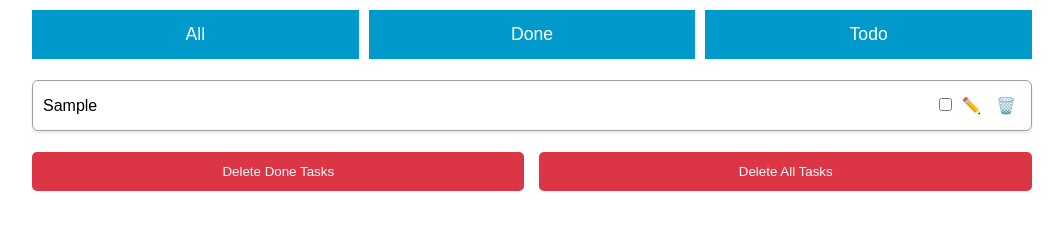
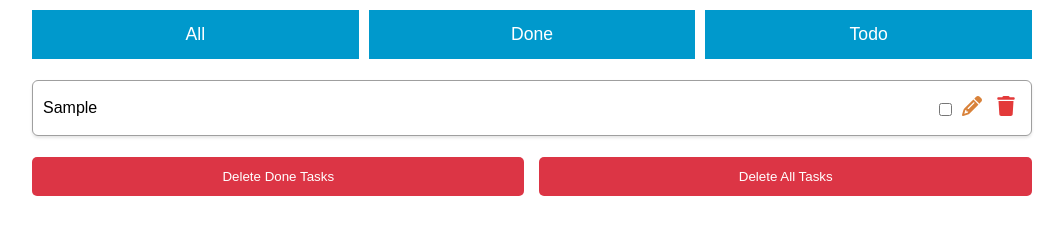
Before and after one commit to qusaihm/To-do, a plain HTML site: page index.html in a window 1280 px wide. Both pictures are taken after typing "Sample" into the empty fields and a click on the button "Add new task". Shown: the part 409-644 px from the top of the page, without its empty margins (108-1171 px from the left). Drawn offline with Linux system fonts and the light colour scheme.

Commit message:
improve icon

```diff
--- a/script.js
+++ b/script.js
@@ -131,13 +131,12 @@ const createTaskElement = (text, isDone = false) => {
   li.className = "task-item";
 
   li.innerHTML = `
-    <span class="task-text" style="${
-      isDone ? "text-decoration: line-through; color: red;" : ""
+    <span class="task-text" style="${isDone ? "text-decoration: line-through; color: red;" : ""
     }">${text}</span>
     <div class="task-actions">
       <input type="checkbox" ${isDone ? "checked" : ""} class="task-checkbox">
-      <button class="edit-btn" title="Edit Task">✏️</button>
-      <button class="delete-btn" title="Delete Task">🗑️</button>
+      <button class="edit-btn" title="Edit Task"><svg   xmlns="http://www.w3.org/2000/svg" viewBox="0 0 512 512"><!--!Font Awesome Free 6.7.2 by @fontawesome - https://fontawesome.com License - https://fontawesome.com/license/free Copyright 2025 Fonticons, Inc.--><path d="M410.3 231l11.3-11.3-33.9-33.9-62.1-62.1L291.7 89.8l-11.3 11.3-22.6 22.6L58.6 322.9c-10.4 10.4-18 23.3-22.2 37.4L1 480.7c-2.5 8.4-.2 17.5 6.1 23.7s15.3 8.5 23.7 6.1l120.3-35.4c14.1-4.2 27-11.8 37.4-22.2L387.7 253.7 410.3 231zM160 399.4l-9.1 22.7c-4 3.1-8.5 5.4-13.3 6.9L59.4 452l23-78.1c1.4-4.9 3.8-9.4 6.9-13.3l22.7-9.1 0 32c0 8.8 7.2 16 16 16l32 0zM362.7 18.7L348.3 33.2 325.7 55.8 314.3 67.1l33.9 33.9 62.1 62.1 33.9 33.9 11.3-11.3 22.6-22.6 14.5-14.5c25-25 25-65.5 0-90.5L453.3 18.7c-25-25-65.5-25-90.5 0zm-47.4 168l-144 144c-6.2 6.2-16.4 6.2-22.6 0s-6.2-16.4 0-22.6l144-144c6.2-6.2 16.4-6.2 22.6 0s6.2 16.4 0 22.6z"/></svg></button>
+      <button class="delete-btn" title="Delete Task"><svg   xmlns="http://www.w3.org/2000/svg" viewBox="0 0 448 512"><!--!Font Awesome Free 6.7.2 by @fontawesome - https://fontawesome.com License - https://fontawesome.com/license/free Copyright 2025 Fonticons, Inc.--><path d="M135.2 17.7L128 32 32 32C14.3 32 0 46.3 0 64S14.3 96 32 96l384 0c17.7 0 32-14.3 32-32s-14.3-32-32-32l-96 0-7.2-14.3C307.4 6.8 296.3 0 284.2 0L163.8 0c-12.1 0-23.2 6.8-28.6 17.7zM416 128L32 128 53.2 467c1.6 25.3 22.6 45 47.9 45l245.8 0c25.3 0 46.3-19.7 47.9-45L416 128z"/></svg></button>
     </div>
   `;
 
--- a/style.css
+++ b/style.css
@@ -261,3 +261,23 @@ h1 {
   background-color: #dc3545;
   color: white;
 }
+
+.delete-btn svg {
+  fill: rgb(227, 58, 58);
+  width: 20px;
+  height: 20px;
+}
+
+.edit-btn svg {
+  fill: rgb(217, 130, 58);
+  width: 20px;
+  height: 20px;
+}
+
+.delete-btn:hover svg {
+  fill: darkred;
+}
+
+.edit-btn:hover svg {
+  fill: saddlebrown;
+}
```
